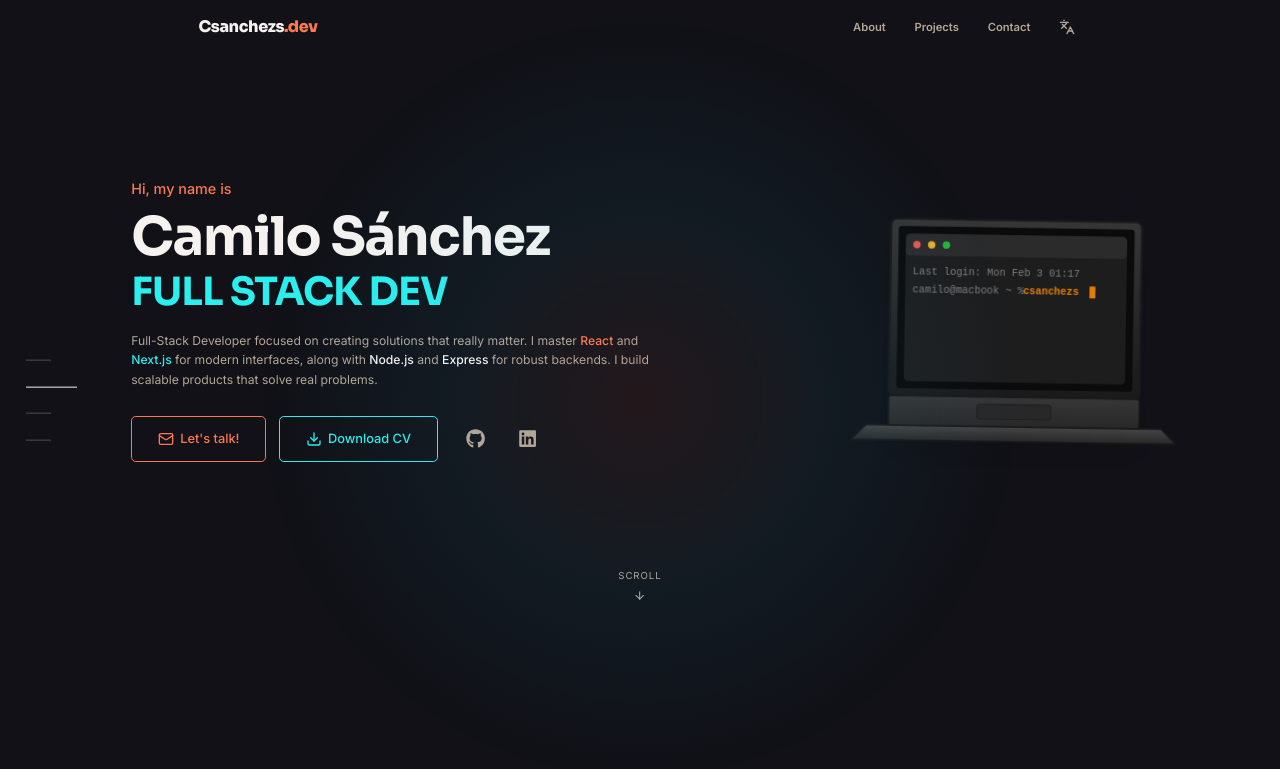
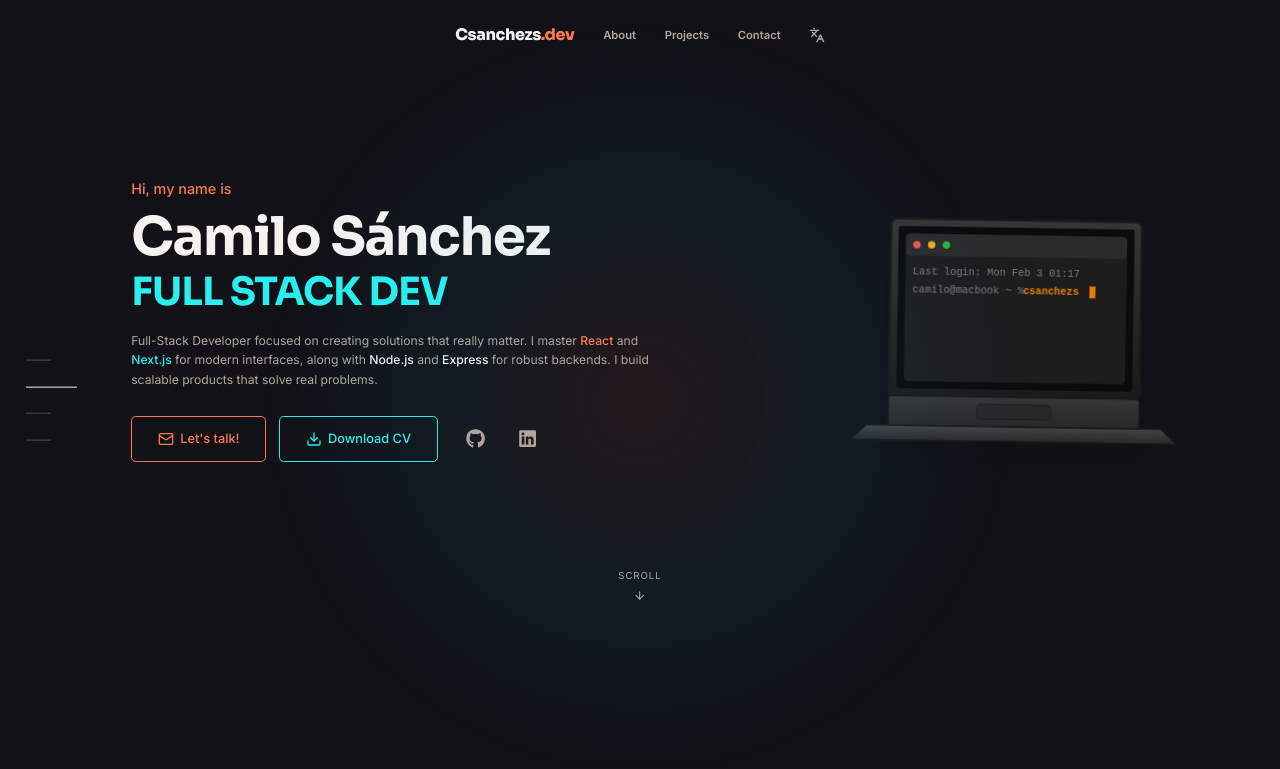
Before and after one commit to csanchezs9/Portafolio, a Next.js app: page / in a window 1280 px wide. Shown: the top 769 px of the page. Built offline with nearby package versions, Linux system fonts and the light colour scheme.

Commit message:
feat: Dynamic Island morph header (GSAP ScrollTrigger)
Center the nav into a single bar that morphs into a floating glass pill
on scroll: dark blur background, subtle border, coral glow and a slight
scale-down, all scrubbed via GSAP/ScrollTrigger (synced with Lenis).
Transparent and flat at the top.

```diff
--- a/components/Navbar.tsx
+++ b/components/Navbar.tsx
@@ -1,15 +1,21 @@
 "use client";
 
-import { useState, useEffect, useRef } from "react";
+import { useEffect, useRef } from "react";
 import { gsap } from "gsap";
+import { ScrollTrigger } from "gsap/ScrollTrigger";
 import { Languages } from "lucide-react";
 import { useLanguage } from "@/context/LanguageContext";
 
+if (typeof window !== "undefined") {
+  gsap.registerPlugin(ScrollTrigger);
+}
+
 export default function Navbar() {
-  const [isScrolled, setIsScrolled] = useState(false);
   const navRef = useRef<HTMLElement>(null);
+  const barRef = useRef<HTMLDivElement>(null);
   const logoRef = useRef<HTMLAnchorElement>(null);
   const linksRef = useRef<HTMLDivElement>(null);
+  const langRef = useRef<HTMLButtonElement>(null);
   const { t, language, setLanguage } = useLanguage();
 
   const navItems = [
@@ -22,26 +28,16 @@
     setLanguage(language === "en" ? "es" : "en");
   };
 
-  useEffect(() => {
-    const handleScroll = () => {
-      setIsScrolled(window.scrollY > 50);
-    };
-    window.addEventListener("scroll", handleScroll);
-    return () => window.removeEventListener("scroll", handleScroll);
-  }, []);
-
-  // GSAP entrance animation
+  // GSAP entrance + Dynamic-Island scroll morph
   useEffect(() => {
     const ctx = gsap.context(() => {
-      // Delay to allow intro animation to complete
+      // Entrance (after intro)
       const tl = gsap.timeline({ delay: 2.5 });
-
       tl.fromTo(
         logoRef.current,
         { opacity: 0, x: -20 },
         { opacity: 1, x: 0, duration: 0.6, ease: "power2.out" }
       );
-
       if (linksRef.current) {
         tl.fromTo(
           linksRef.current.children,
@@ -50,6 +46,44 @@
           "-=0.3"
         );
       }
+      tl.fromTo(
+        langRef.current,
+        { opacity: 0, y: -15 },
+        { opacity: 1, y: 0, duration: 0.4, ease: "power2.out" },
+        "-=0.2"
+      );
+
+      // Scroll morph: full-width bar -> floating glass pill (island)
+      const bar = barRef.current;
+      if (!bar) return;
+
+      const applyMorph = (raw: number) => {
+        const p = Math.min(1, Math.max(0, raw));
+        gsap.set(bar, {
+          backgroundColor: `rgba(17, 17, 23, ${0.78 * p})`,
+          borderColor: `rgba(255, 255, 255, ${0.08 * p})`,
+          backdropFilter: `blur(${14 * p}px)`,
+          WebkitBackdropFilter: `blur(${14 * p}px)`,
+          boxShadow: `0 14px 40px -14px rgba(251, 134, 103, ${0.4 * p})`,
+          scale: 1 - 0.06 * p,
+          paddingLeft: 16 + 8 * p,
+          paddingRight: 16 + 8 * p,
+        });
+      };
+
+      applyMorph(0);
+      const proxy = { p: 0 };
+      gsap.to(proxy, {
+        p: 1,
+        ease: "none",
+        scrollTrigger: {
+          trigger: document.documentElement,
+          start: "top top",
+          end: "+=160",
+          scrub: 0.5,
+        },
+        onUpdate: () => applyMorph(proxy.p),
+      });
     }, navRef);
 
     return () => ctx.revert();
@@ -58,24 +92,24 @@
   return (
     <nav
       ref={navRef}
-      className={`fixed top-0 left-0 right-0 z-50 transition-all duration-300 ${isScrolled
-        ? "bg-background/80 backdrop-blur-md border-b border-border/50 shadow-lg shadow-primary/5"
-        : "bg-transparent"
-        }`}
+      className="fixed top-0 left-0 right-0 z-50 flex justify-center px-4 pt-3 sm:pt-4"
     >
-      <div className="max-w-6xl mx-auto px-6 py-4">
-        <div className="flex items-center justify-between">
-          {/* Logo with gradient */}
+      <div
+        ref={barRef}
+        className="flex items-center gap-1 sm:gap-3 rounded-full border border-transparent py-2"
+        style={{ transformOrigin: "center top", willChange: "transform" }}
+      >
+        {/* Logo */}
         <a
           ref={logoRef}
           href="#hero"
-            className="text-xl font-heading font-extrabold tracking-tight opacity-0 group"
+          className="px-2 text-xl font-heading font-extrabold tracking-tight opacity-0"
         >
           <span className="text-foreground">Csanchezs</span>
           <span className="text-primary">.dev</span>
         </a>
 
-          {/* Desktop Menu */}
+        {/* Desktop links */}
         <div ref={linksRef} className="hidden md:flex items-center gap-1">
           {navItems.map((item) => (
             <a
@@ -87,29 +121,18 @@
               <span className="absolute bottom-0 left-1/2 -translate-x-1/2 w-0 h-0.5 bg-primary group-hover:w-3/4 transition-all duration-300" />
             </a>
           ))}
-            <div className="ml-2 flex items-center gap-2 opacity-0">
+        </div>
+
+        {/* Language toggle */}
         <button
+          ref={langRef}
           onClick={toggleLanguage}
-                className="p-2 rounded-md hover:bg-accent/10 transition-colors text-muted-foreground hover:text-foreground"
+          className="p-2 rounded-full opacity-0 hover:bg-accent/10 transition-colors text-muted-foreground hover:text-foreground"
           aria-label="Toggle Language"
         >
           <Languages size={20} />
         </button>
       </div>
-          </div>
-
-          {/* Mobile: language toggle only */}
-          <div className="md:hidden flex items-center gap-2">
-            <button
-              onClick={toggleLanguage}
-              className="p-2 rounded-md hover:bg-accent/10 transition-colors text-muted-foreground hover:text-foreground"
-              aria-label="Toggle Language"
-            >
-              <Languages size={20} />
-            </button>
-          </div>
-        </div>
-      </div>
     </nav>
   );
 }
```
Lines whose indentation alone changed are shown as unchanged.
